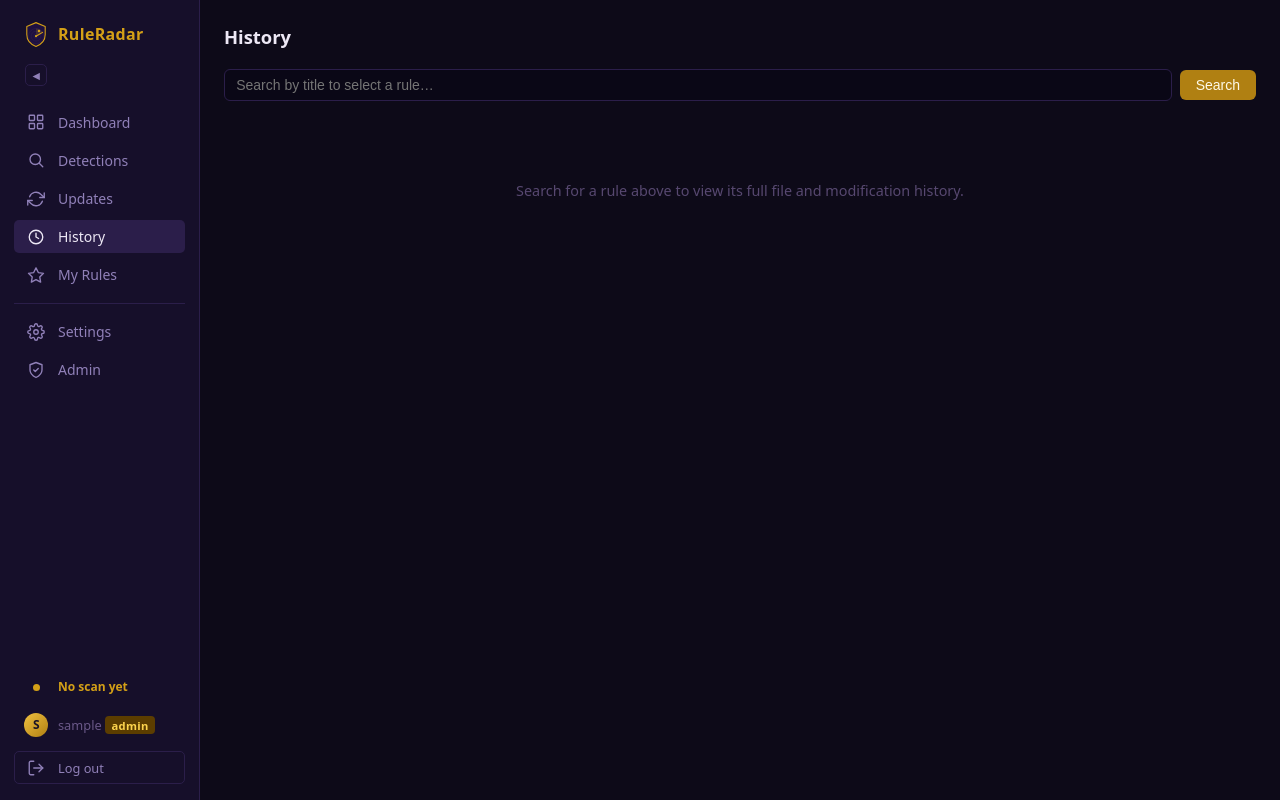
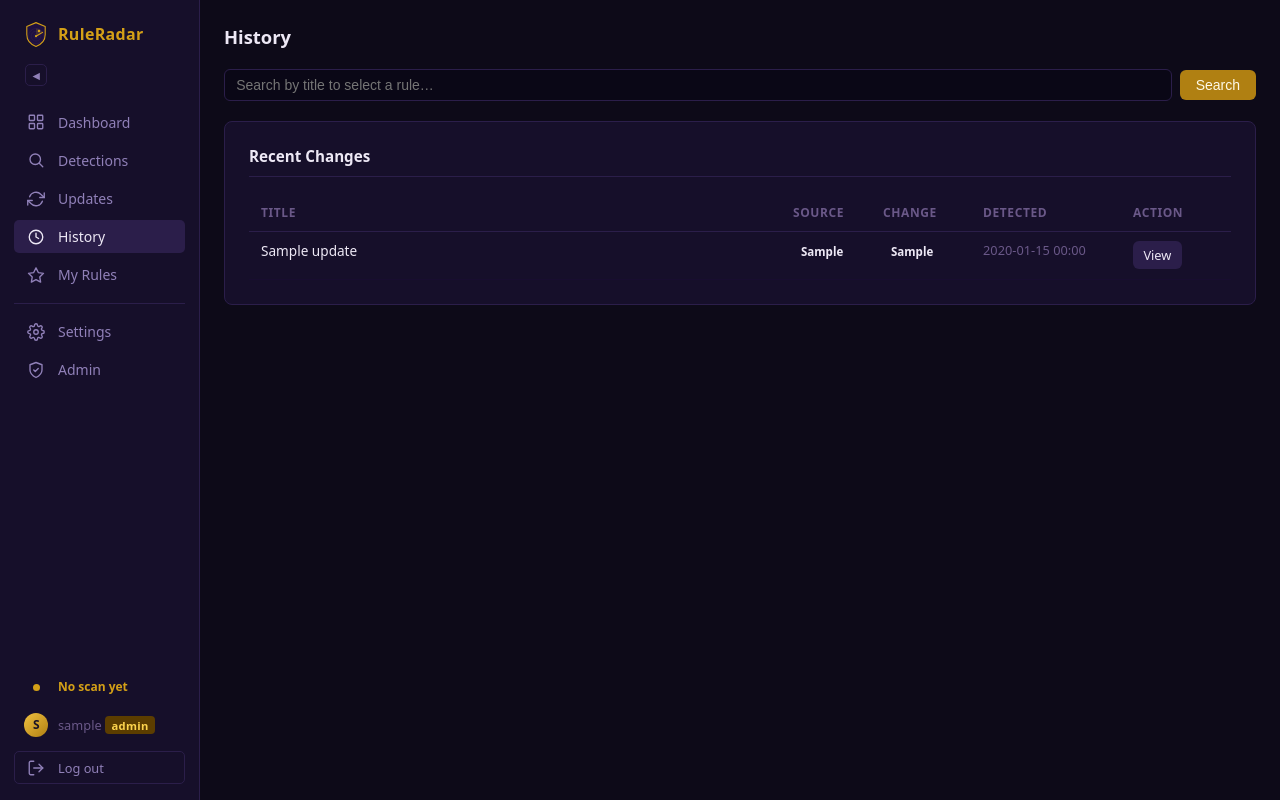
Before and after one commit to McSloats/RuleRadar, a Flask app: page /history in a window 1280 px wide. Run offline with Flask 3, Linux system fonts and the light colour scheme; a user stored in the database is signed in; data comes from the database, SQL or seed files in the repository; tables that the repository leaves empty hold one stand-in row (values such as "Sample post"); some libraries are stand-ins or nearby versions.

Commit message:
Show recent changes on History and per-rule History links
- History opens on the 5 most recent rule changes from the Updates feed
  when no rule is selected; the search bar stays on top.
- Detections and Updates rows get a History link in the Actions column.
  The "View full history" link in each row's dropdown is replaced by the
  rule's recorded modification count, matching what History lists.
- Index updates(source, file_path) for the per-rule lookups.

Co-Authored-By: Claude Opus 5.5 <noreply@anthropic.com>

```diff
--- a/core/database.py
+++ b/core/database.py
@@ -106,6 +106,8 @@ CREATE INDEX IF NOT EXISTS idx_upd_detected_at    ON updates(detected_at DESC);
 -- Composites: speeds up source-filtered and change_type-filtered update views
 CREATE INDEX IF NOT EXISTS idx_upd_source_detected ON updates(source, detected_at);
 CREATE INDEX IF NOT EXISTS idx_upd_type_detected   ON updates(change_type, detected_at);
+-- Per-rule lookups: History page modification list and per-row change counts
+CREATE INDEX IF NOT EXISTS idx_upd_source_path     ON updates(source, file_path);
 
 -- ── Repo releases ──────────────────────────────────────────────────────────────
 CREATE TABLE IF NOT EXISTS releases (
@@ -958,6 +960,37 @@ def get_rule_updates(
     return [dict(r) for r in rows]
 
 
+def get_recent_rule_changes(limit: int = 5) -> list[dict]:
+    """Return the most recent rule-change events (new/modified/renamed/
+    deleted; releases excluded), newest first. History page default view."""
+    with get_conn() as conn:
+        rows = conn.execute(
+            "SELECT id, source, file_path, title, change_type, detected_at"
+            " FROM updates ORDER BY detected_at DESC, id DESC LIMIT ?",
+            (limit,),
+        ).fetchall()
+    return [dict(r) for r in rows]
+
+
+def count_rule_modifications(rules: list[tuple[str, str]]) -> dict[tuple[str, str], int]:
+    """Return {(source, file_path): modification count} for the given rules —
+    the same events the History page lists. Rules with none are omitted."""
+    rules = list({r for r in rules if r[0] and r[1]})
+    if not rules:
+        return {}
+    placeholders = ", ".join("(?, ?)" for _ in rules)
+    params = [v for r in rules for v in r]
+    with get_conn() as conn:
+        rows = conn.execute(
+            "SELECT source, file_path, COUNT(*) AS n FROM updates"
+            " WHERE change_type = 'modified'"
+            f" AND (source, file_path) IN (VALUES {placeholders})"
+            " GROUP BY source, file_path",
+            params,
+        ).fetchall()
+    return {(r["source"], r["file_path"]): r["n"] for r in rows}
+
+
 def get_updates(
     source: str = "",
     change_type: str = "",
--- a/webapp/app.py
+++ b/webapp/app.py
@@ -636,6 +636,7 @@ def detections():
         user_filter_rows=active_filter or None,
     )
     total_pages = max(1, (total + per_page - 1) // per_page)
+    _attach_change_counts(rows)
 
     # Build set of rule_ids already in the filter for per-row button state
     filtered_rule_ids = {f["rule_id"] for f in rule_filter_rows if f.get("rule_id")}
@@ -653,6 +654,16 @@ def detections():
     )
 
 
+def _attach_change_counts(rows: list[dict]) -> None:
+    """Set row["change_count"] — the rule's recorded modifications, the same
+    events the History page lists — on every row tied to a rule file."""
+    counts = db.count_rule_modifications(
+        [(r["source"], r["file_path"]) for r in rows if r.get("file_path")]
+    )
+    for r in rows:
+        r["change_count"] = counts.get((r["source"], r.get("file_path")), 0)
+
+
 @app.route("/updates")
 @login_required
 def updates():
@@ -683,6 +694,7 @@ def updates():
         if row.get("diff_text"):
             added, removed = ruleradar.diff_stats(row["diff_text"])
             row["diff_added"], row["diff_removed"] = added, removed
+    _attach_change_counts(rows)
 
     # Build set of rule_ids already favorited, for per-row button state
     filtered_rule_ids = {f["rule_id"] for f in rule_filter_rows if f.get("rule_id")}
@@ -706,6 +718,7 @@ def history():
     """
     Pick a rule and see its full current file plus its last 5 modifications
     (date + diff each), reusing the diff machinery from the Updates page.
+    With no rule or search, lists the 5 most recent rule changes instead.
     """
     source    = request.args.get("source",    "").strip()
     file_path = request.args.get("file_path", "").strip()
@@ -725,10 +738,15 @@ def history():
     if q and not (source and file_path):
         results, _ = db.search_detections(title=q, per_page=25)
 
+    recent_changes = []
+    if not q and not (source and file_path):
+        recent_changes = db.get_recent_rule_changes(limit=5)
+
     return render_template(
         "history.html",
         source=source, file_path=file_path, q=q,
         selected=selected, recent_mods=recent_mods, results=results,
+        recent_changes=recent_changes,
     )
 
 
--- a/webapp/templates/history.html
+++ b/webapp/templates/history.html
@@ -101,8 +101,40 @@
 
 {% else %}
 
-  <div class="empty-state">
-    <p>Search for a rule above to view its full file and modification history.</p>
+  {# ── Default: most recent rule changes from the Updates feed ── #}
+  <div class="card" style="margin-top:1.25rem;">
+    <div class="card-title">Recent Changes</div>
+    {% if recent_changes %}
+      <div class="table-wrap">
+        <table class="static-table">
+          <thead>
+            <tr>
+              <th>Title</th>
+              <th style="width:90px;">Source</th>
+              <th style="width:100px;">Change</th>
+              <th style="width:150px;">Detected</th>
+              <th style="width:110px;">Action</th>
+            </tr>
+          </thead>
+          <tbody>
+            {% for c in recent_changes %}
+            <tr>
+              <td>{{ c.title or c.file_path.split('/')[-1] }}</td>
+              <td><span class="badge badge-{{ c.source }}">{{ c.source }}</span></td>
+              <td><span class="badge badge-{{ c.change_type }}">{{ c.change_type }}</span></td>
+              <td class="nowrap text-muted text-small">{{ c.detected_at | format_dt }}</td>
+              <td>
+                <a class="btn btn-sm btn-secondary"
+                   href="{{ url_for('history', source=c.source, file_path=c.file_path) }}">View</a>
+              </td>
+            </tr>
+            {% endfor %}
+          </tbody>
+        </table>
+      </div>
+    {% else %}
+      <p class="text-muted" style="margin-top:0.5rem;">No rule changes recorded yet.</p>
+    {% endif %}
   </div>
 
 {% endif %}
```
Also changed, not shown: webapp/templates/detections.html (+7 -5 lines), webapp/templates/updates.html (+11 -7 lines).
